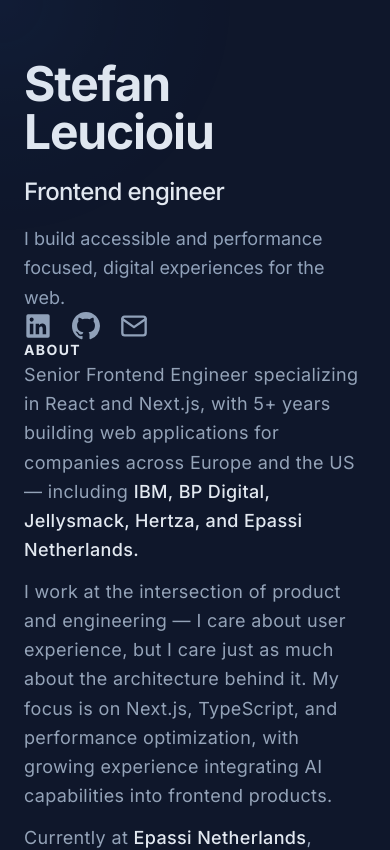
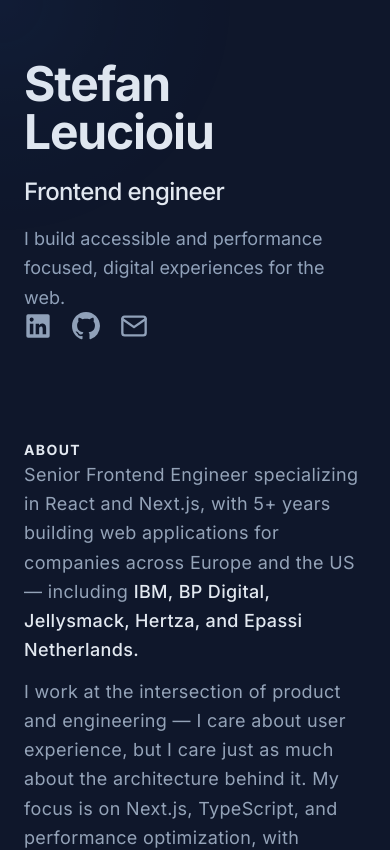
Before and after one commit to leucioiustefan/leucioiustefan-website-next, a Next.js app: page / in a window 390 px wide. Shown: the top 850 px of the page. Built offline with nearby package versions, Linux system fonts and the light colour scheme.

Commit message:
Added resume

```diff
--- a/Components/Header.tsx
+++ b/Components/Header.tsx
@@ -3,7 +3,7 @@
 
 const Header = () => {
   return (
-    <header className="lg:sticky lg:top-0 lg:h-screen lg:w-[48%] lg:flex lg:flex-col lg:justify-between lg:py-30 gap-4">
+    <header className="lg:sticky lg:top-0 lg:h-screen lg:w-[48%] lg:flex lg:flex-col lg:justify-between lg:py-30 gap-4 pb-25">
       <div>
         <h1 className="text-5xl font-bold tracking-tight text-slate-200 mb-5">
           Stefan Leucioiu
```
Also changed, not shown: 1 other file (tests, documents, lock files or other folders).
